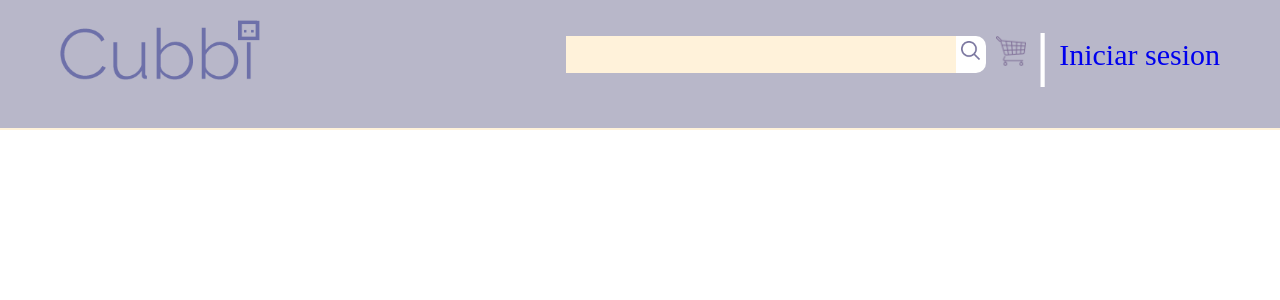
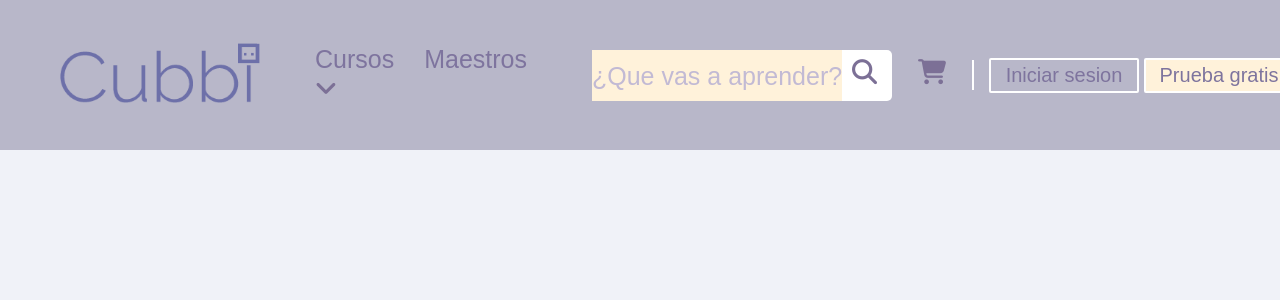
Before and after one commit to Chobbix/Cubbi, a PHP site: page /Ventanas_de_la_poderosa_Curi/Navegacion/Nav.php in a window 1280 px wide. Shown: the top 300 px of the page. Run offline with PHP 8.4, Linux system fonts and the light colour scheme; some libraries are stand-ins or nearby versions.

Commit message:
ajajai-ya-ando-ready-con-el-menu

```diff
--- a/Ventanas_de_la_poderosa_Curi/Navegacion/Nav.php
+++ b/Ventanas_de_la_poderosa_Curi/Navegacion/Nav.php
@@ -4,19 +4,52 @@
     <meta charset="UTF-8">
     <meta http-equiv="X-UA-Compatible" content="IE=edge">
     <meta name="viewport" content="width=device-width, initial-scale=1.0">
+    <script src="https://kit.fontawesome.com/5554cc4983.js" crossorigin="anonymous"></script>
+    <link rel="preconnect" href="https://fonts.googleapis.com">
+<link rel="preconnect" href="https://fonts.gstatic.com" crossorigin>
+
     <link rel="stylesheet" href="nav.css">
+    <link rel="stylesheet" href="nav.js">
     <title>Document</title>
 </head>
 <body>
     <header class="header">
         <nav class="nav">
-            <img src="/Cubbi_BDM_PWCI/Ventanas_de_la_poderosa_Curi/Multimedia/logo.png" alt="logo" class="logo">
+            <a href="#"> <img src="/Cubbi_BDM_PWCI/Ventanas_de_la_poderosa_Curi/Multimedia/logo.png" alt="logo" class="logo">  </a>
             <ul class="nav-menu">
-                <li><a href="#" class="nav-item  buscador" > <input type="search" class="search"> </li>
-                <li><a href="#" class="nav-item buscador"> <img src="/Cubbi_BDM_PWCI/Ventanas_de_la_poderosa_Curi/Multimedia/lupa.png" alt="" class="lupa buscador"></a></li>
-                <li><a href="#" class="nav-item"><img src="/Cubbi_BDM_PWCI/Ventanas_de_la_poderosa_Curi/Multimedia/carrito-de-compras.png  " alt="" class="carrito"></a></li>
-                <h1 class="separacion">|</h1>
-                <li><a href="#" class="nav-item">Iniciar sesion</a></li>
+                <ul class="menu-categorias">
+                    <li><a href="#" >Cursos <i class="fas fa-angle-down"></i></a>
+                        <ul class="longitud">
+                            <li><a href="#" >Categorias </a>
+                                <ul class="diseno">
+                                    <scroll-container>
+                                        <li><a href="#">Azucar</a></li>
+                                        <li><a href="#">leche</a></li>
+                                        <li><a href="#">huevos</a></li>
+                                        <li><a href="#">Azucar</a></li>
+                                    </scroll-container>
+
+                                </ul>
+                            </li>
+                            <li class="a"><a href="#">Lo mas nuevo </a>
+                                <ul class="diseno">
+                                    <scroll-container>
+                                        <li><a href="#">dinero</a></li>
+                                        <li><a href="#">dinero</a></li>
+                                        <li><a href="#">dinero</a></li>
+                                        <li><a href="#">dinero</a></li>
+                                    </scroll-container>
+                                </ul>
+                            </li>
+                        </ul>
+                    </li>
+                    <li><a href="#">Maestros</a></li>
+                </ul>
+                <li><a href="#" class="nav-item buscador " > <input type="text"  id="inputsearch" placeholder="¿Que vas a aprender?"class="search"> </li>
+                <li><a href="#" class="nav-item buscador "> <i class="fas fa-search"></i></a></li>
+                <li><a href="#" class="nav-item"> <button class="btn-carrito "> <i class="fas fa-shopping-cart" class=""></i></button> </a></li>
+                <li><a href="#" class="nav-item"> <button class="btn-sesion"> Iniciar sesion </button> </a></li>
+                <li><a href="#" class="nav-item"> <button class="btn-sesion btn-log "> Prueba gratis </button> </a></li>
             </ul>
         </nav>
     </header>
--- a/Ventanas_de_la_poderosa_Curi/Navegacion/nav.css
+++ b/Ventanas_de_la_poderosa_Curi/Navegacion/nav.css
@@ -1,73 +1,176 @@
 *{
     margin: 0;
+    padding: 0;
     box-sizing: border-box;
+    list-style: none;
+    text-decoration: none;
+    font-family: 'Harmattan', sans-serif;
+    color: #7e749e;
+
 }
 body{
-    padding: 80px;
+    border: none;
+    background-color: #dce0f067;
 }
 .header{
     background-color: #B8B7C9;
-    height: 130px;
+    height: 150px;
     width: 100%;
     position: fixed;
-    top: 0;
-    left: 0;
-   border-bottom: rgb(255, 242, 218) 2px solid ;
+
+
 }
 .nav{
-    padding: 10px;
+    height: 150px;
+    width: 100%;
+    align-content: center;
+    align-items: center;
+    margin-left: 0;
     display: flex;
     justify-content: space-between;
     padding: 20px;
 }
 .nav-menu{
+    align-items: center;
     display: flex;
     list-style: none;
-    margin-right: 40px;
-    align-items: center;
+}
+.nav-item{
+    width: max-content;
+}
+.fas{
+    color: #7c7096;
+    font-size: 25px;
+    width: 30px;
+    height: 30px;
 
 }
-.nav-item{
-    text-decoration: none;
-    font-size: 30px;
+.fa-shopping-cart{
+    width: 80px;
 }
-.nav-item{
-
-    width: max-content;
+.fa-shopping-cart:hover{
+    color: white;
+    cursor: pointer;
 }
-
-.lupa{
-    width: 30px;
-    height: 30px;
-    padding:  5px;
-    margin-bottom:1px;
-}
-.carrito{
-    width: 30px;
-    height: 30px;
-    margin-left: 10px;
+.fa-search:hover{
+    color: #c2bad4;
 }
 .logo{
+
     width: 200px;
     height: 60px;
     margin-left: 40px;
+    margin-right: 40px;
 }
-.separacion{
-    font-size: 60px;
-    color: rgb(255, 255, 255);
-    margin-left: 10px;
+.btn-sesion{
+    width: 150px;
+    height: 35px;
+    border: white solid 2px;
+    border-radius: 2px;
+    text-align: center;
+    line-height: 15px;
+    background-color: transparent;
+    font-size: 20px;
+    overflow: hidden;
+    margin-left: 5px;
+}
+.btn-log{
+    border: white solid 2px;
+    border-radius: 2px;
+    background-color: rgb(255, 242, 218) ;
+}
+.btn-sesion:hover{
+    background-color: white;
+    cursor: pointer;
+}
+.btn-carrito{
+    background-color: transparent;
+    border: none;
+    border-right: white 2px solid;
     margin-right: 10px;
 }
+.menu-categorias{
+    display: flex;
+}
 .search{
-    height: 37px;
+    height: 51px;
+    width: 250px;
     display: block;
     font-size: 30px;
     background-color: rgb(255, 242, 218) ;
     border: none;
+    margin-left: 50px;
+    font-size: 30px;
+}
+::placeholder{
+    color: #c2bad4;
+    font-size: 25px;
+}
+.fa-search{
+    width: 50px;
+    padding: 10px;
+}
+
+.buscador, .fa-search{
+    background-color: white;
+    height: 51px;
+    border-bottom-right-radius: 5px;
+    border-top-right-radius: 5px;
+}
+/*-----------------------------------------*/
+
+.diseno{
+
+    width: 250px;
+}
+.longitud {
+    height: 204px;
+}
+scroll-container {
+    display: block;
+    height: 200px;
+    overflow-y: scroll;
+    scroll-behavior: smooth;
+}
+::-webkit-scrollbar {
+    width: 2px;
+}
+::-webkit-scrollbar-thumb {
+    background: rgb(0, 0, 0);
+    border-radius: 5px;
+}
+
+.menu-categorias li a{
+    font-size: 25px;
+    text-decoration: none;
+    padding: 10px 15px;
+    display: block;
+}
+
+.menu-categorias >li{
+    float: left;
+}
+.menu-categorias  li a:hover{
+    color: white ;
+}
+.menu-categorias ul li a:hover{
+    color: #c2bad4 ;
+}
+.menu-categorias li ul{
+    display:none ;
+    position: absolute;
+    min-width: 140px;
+    background-color: rgb(255, 242, 218);
+    border-top: black solid 2px;
+    border-bottom:black solid 2px;
 
 }
-.buscador{
-    background-color: white;
-    border-bottom-right-radius: 10px;
-    border-top-right-radius:10px ;
+.menu-categorias li:hover>ul{
+    display: block;
 }
+
+
+.menu-categorias li ul li ul{
+    right: -240px;
+    top:-2px
+}
```
Also changed, not shown: Ventanas_de_la_poderosa_Curi/Multimedia/close.png (added), Ventanas_de_la_poderosa_Curi/Multimedia/flecha-hacia-abajo-para-navegar.png (added), Ventanas_de_la_poderosa_Curi/Multimedia/mas.png (added), Ventanas_de_la_poderosa_Curi/Multimedia/more.png (deleted).
